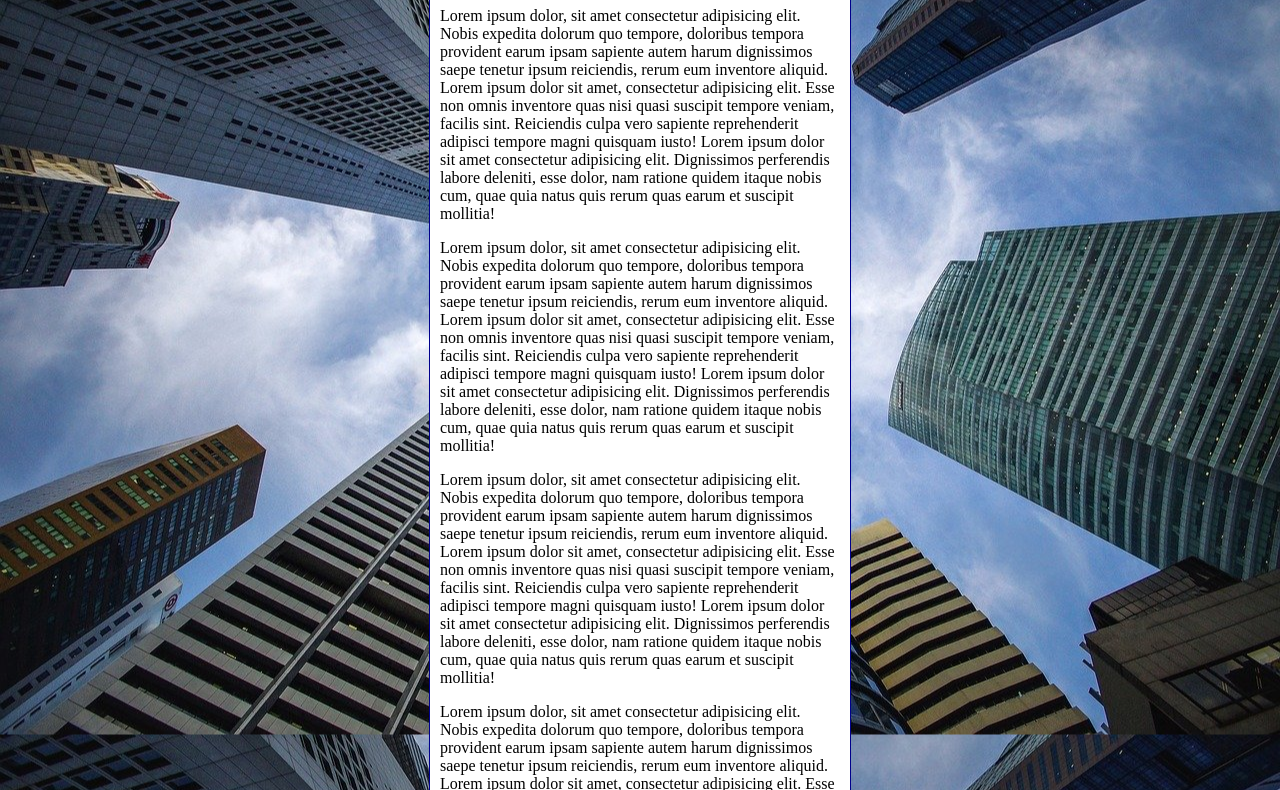
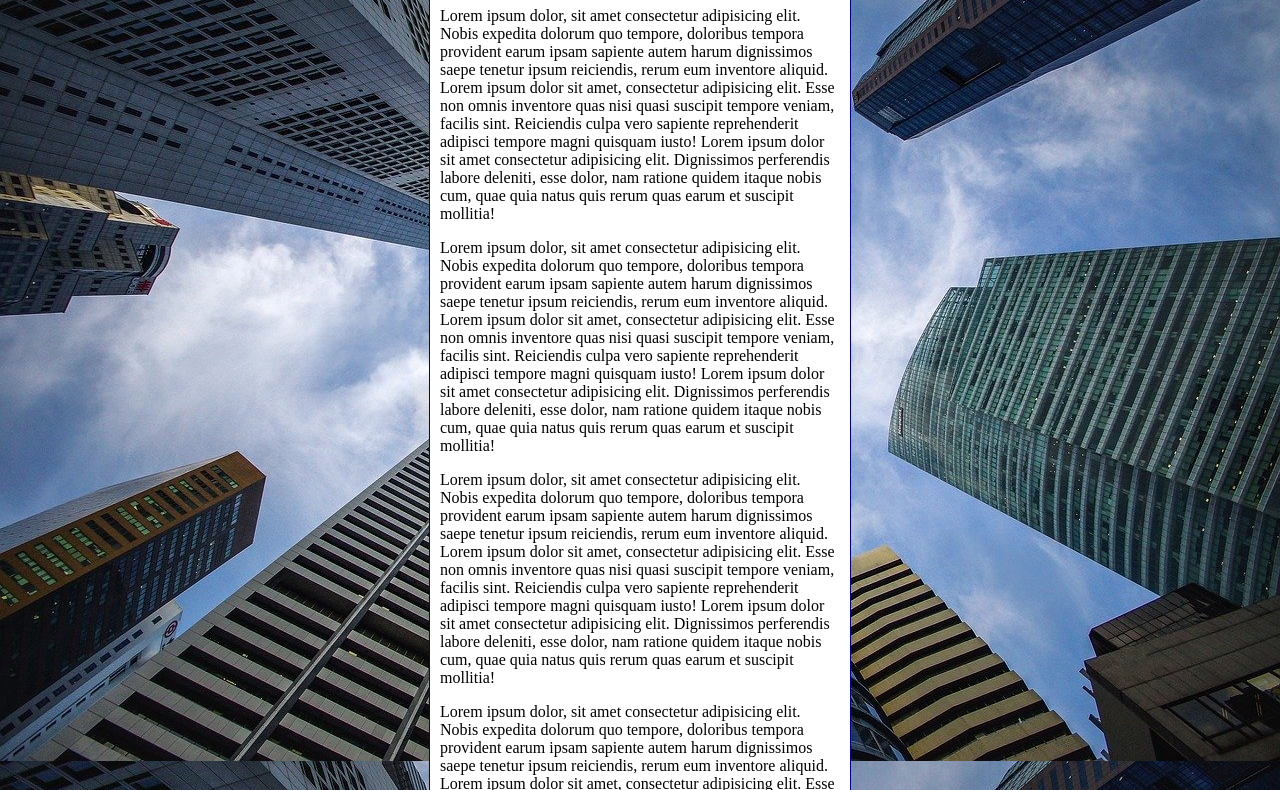
Before and after one commit to kevin-ribeiro/html-css, a plain HTML site: page exercicios/ex022/fundo006.html in a window 1280 px wide. Shown: the part 92-882 px from the top of the page. Drawn offline with Linux system fonts and the light colour scheme.

Commit message:
Update fundo006.html

```diff
--- a/exercicios/ex022/fundo006.html
+++ b/exercicios/ex022/fundo006.html
@@ -11,8 +11,16 @@
             background-color: black;
             background-image: url("imagens/wallpaper002.jpg");
             background-position: center center;
-            background-repeat: repeat-y;
+            background-repeat: no-repeat;
             background-size: cover;
+            background-attachment: fixed;
+
+            /* Shorthand - background
+                color > image > position > repeat > [size] > attachment
+
+            background: black url("imagens/wallpaper002.jpg") center center no-repeat cover fixed;
+
+            OBS: valor cover não funciona na shorthand, devendo ser digitado separadamente pela propriedade background-size*/
         }
 
         main {
```
